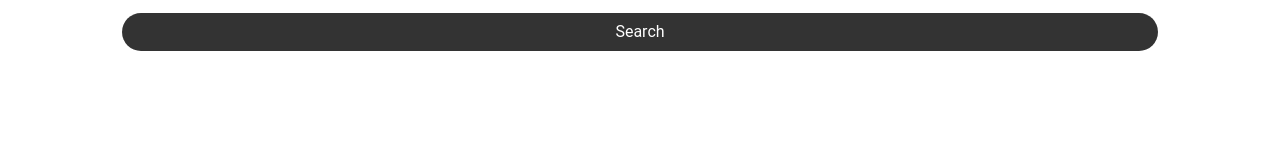
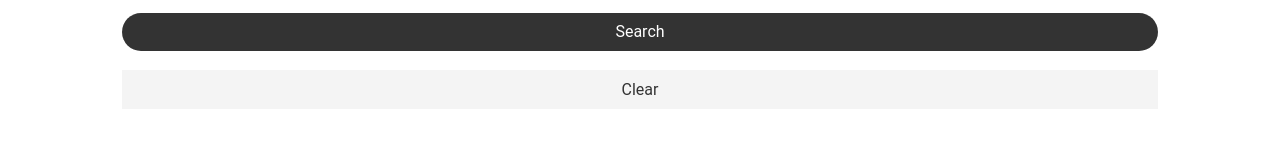
Before and after one commit to keegan-he/react_github_finduser, a React (Create React App) app: page / in a window 1280 px wide. Shown: the part 139-299 px from the top of the page. Built offline with nearby package versions, Linux system fonts and the light colour scheme.

Commit message:
added clear func

```diff
--- a/src/App.js
+++ b/src/App.js
@@ -35,13 +35,16 @@
     this.setState({ users: res.data.items, loading: false });
   };
 
+  //Clear users from state
+  clearUsers = () => this.setState({ users: [], loading: false });
+
   render() {
     return (
       <div className="App">
         <Navbar />
         <div className="container">
 
-        <Search searchUsers={this.searchUsers} />
+        <Search searchUsers={this.searchUsers} clearUsers={this.clearUsers} />
           <Users loading={this.state.loading} users={this.state.users} />
         </div>
       </div>
--- a/src/components/users/Search.js
+++ b/src/components/users/Search.js
@@ -6,11 +6,10 @@
     text: ''
   };
 
-
-static propTypes = {
+  static propTypes = {
     searchUsers: PropTypes.func.isRequired,
-};
-
+    clearUsers: PropTypes.func.isRequired
+  };
 
   onSubmit = e => {
     e.preventDefault();
@@ -37,6 +36,13 @@
             className="btn btn-dark btn-block"
           />
         </form>
+
+        <button
+          className="btn btn-light btn-block"
+          onClick={this.props.clearUsers}
+        >
+          Clear
+        </button>
       </div>
     );
   }
```
